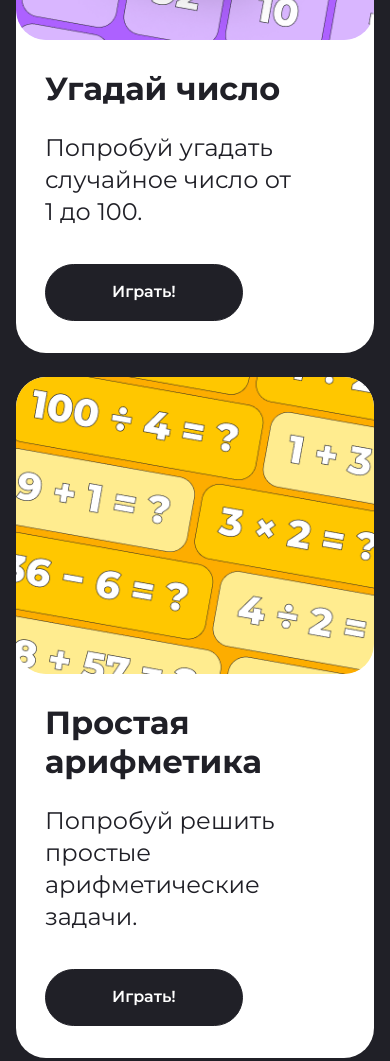
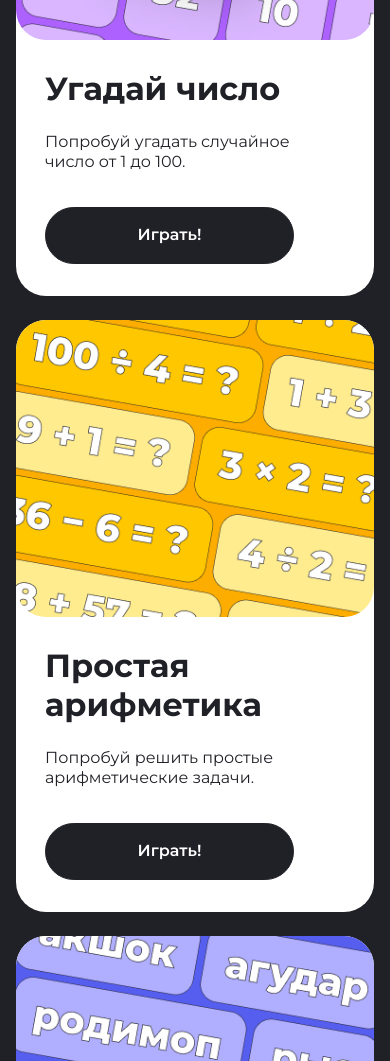
Before and after one commit to EkSheva/mini-games, a plain HTML site: page index.html in a window 390 px wide. Shown: the part 1100-2161 px from the top of the page. Drawn offline with Linux system fonts and the light colour scheme.

Commit message:
Add changes to mobile version

```diff
--- a/_mobile.scss
+++ b/_mobile.scss
@@ -84,12 +84,13 @@
         }
 
         &__desc {
-            font-size: 24px;
-            line-height: 32px;
+            font-size: 16px;
+            line-height: 19.5px;
         }
 
         &__button {
             font-size: 16px;
+            width: 100%;
         }
     }
 
```
Also changed, not shown: style.css, 1 other file.
